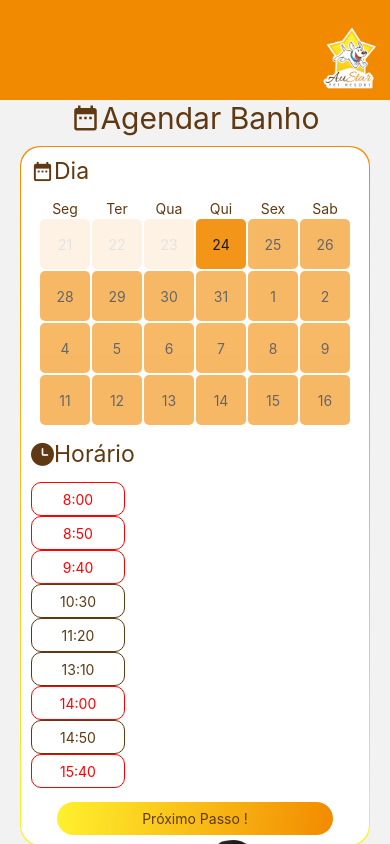
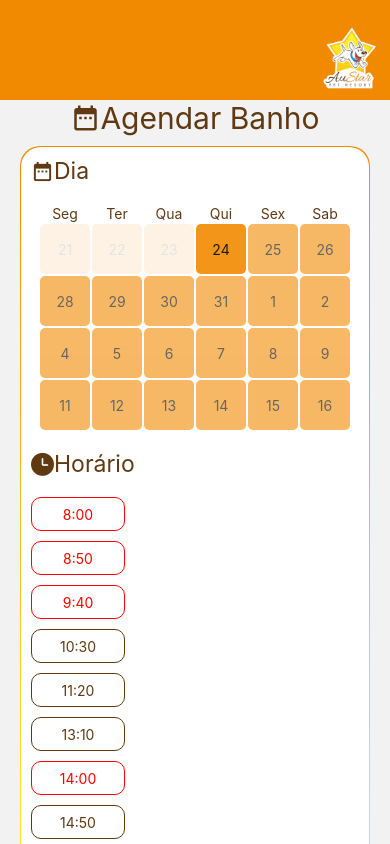
Before and after one commit to Ga-Alves/AuStar_Pet_Resort, a React Native app in the folder client_customer/: screen /AgendaBanhoPasso3 in a window 390 px wide. Built offline with nearby package versions, Linux system fonts and the light colour scheme.

Commit message:
fix: gap horarios agenda banho 3

```diff
--- a/client_customer/components/SelectTimeBath.jsx
+++ b/client_customer/components/SelectTimeBath.jsx
@@ -1,4 +1,4 @@
-import { View , StyleSheet} from "react-native";
+import { View } from "react-native";
 
 // components
 import { TimeButton } from "./TimeButton";
@@ -6,7 +6,7 @@ import { TimeButton } from "./TimeButton";
 // Cria uma lista com os horarios disponiveis
 function SelectTimeBath({times, availableTimes, selectedTime, setSelectTime}) {
     return (
-        <View>
+        <View style={{gap: 10}}>
             {times && availableTimes && availableTimes.map((available, idx) => {
                 return (
                     <TimeButton
@@ -23,9 +23,5 @@ function SelectTimeBath({times, availableTimes, selectedTime, setSelectTime}) {
     )
 }
 
-const styles = StyleSheet.create({
-
-})
-
 
 export {SelectTimeBath}
--- a/client_customer/components/TimeButton.jsx
+++ b/client_customer/components/TimeButton.jsx
@@ -46,6 +46,7 @@ const styles = StyleSheet.create({
     },
 
     selectedButton: {
+        borderColor: "#603913",
         backgroundColor: "#603913",
     },
 
--- a/client_customer/views/AgendaBanhoPasso3.jsx
+++ b/client_customer/views/AgendaBanhoPasso3.jsx
@@ -39,7 +39,7 @@ function AgendaBanhoPasso3(props) {
                     <MaterialIcons name="date-range" size={30} color={textStyle.textColor.color} />
                     <Text style={[textStyle.title, textStyle.textColor]}>Agendar Banho</Text>
                 </View>
-                <GradientBorder width={350} height={700}>
+                <GradientBorder width={350} height={800}>
                     <View style={styles.gradientBody}>
                         <View style={styles.subtitle}>
                             <MaterialIcons name="date-range" size={23} color={textStyle.textColor.color} />
```
